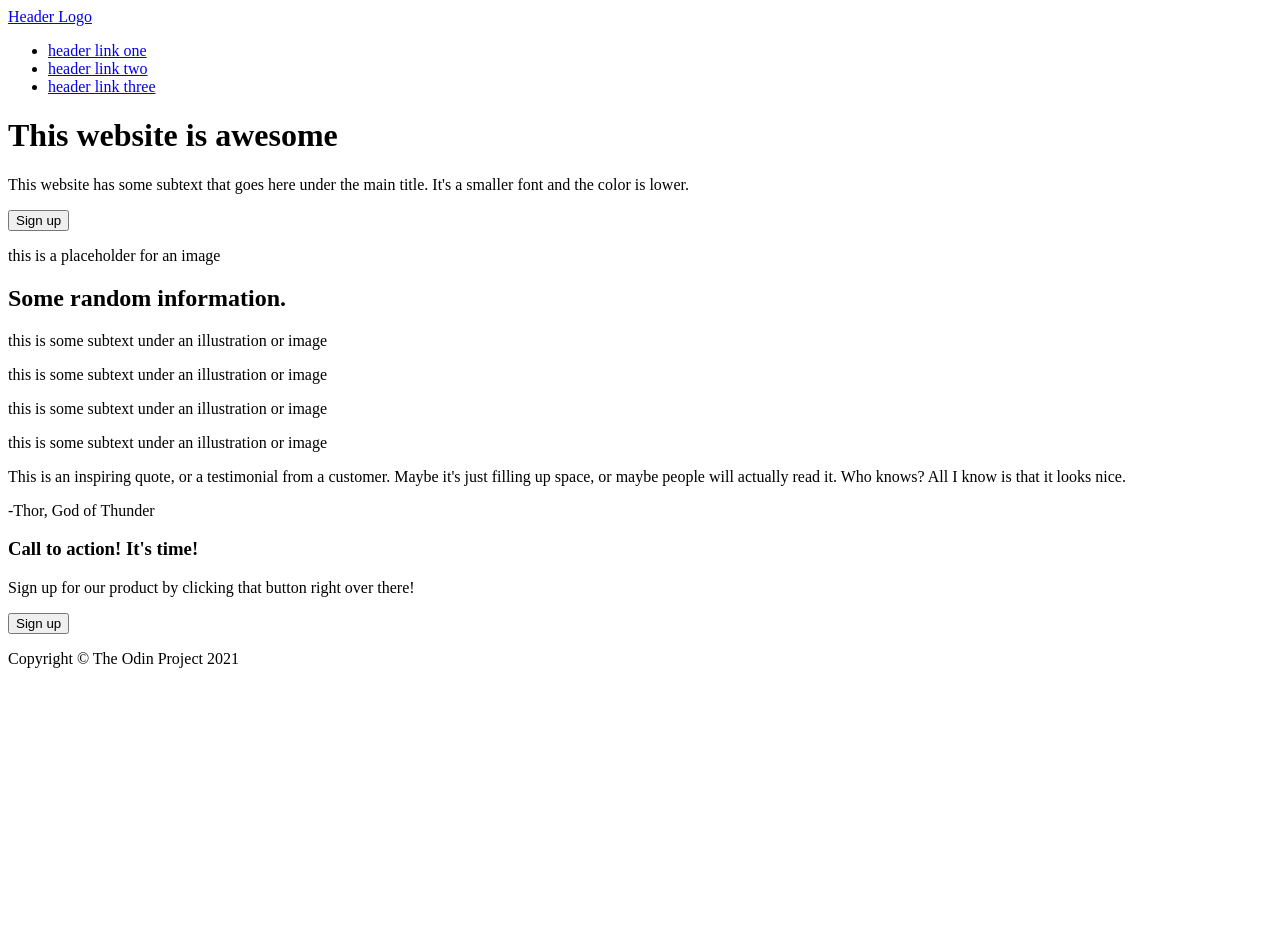
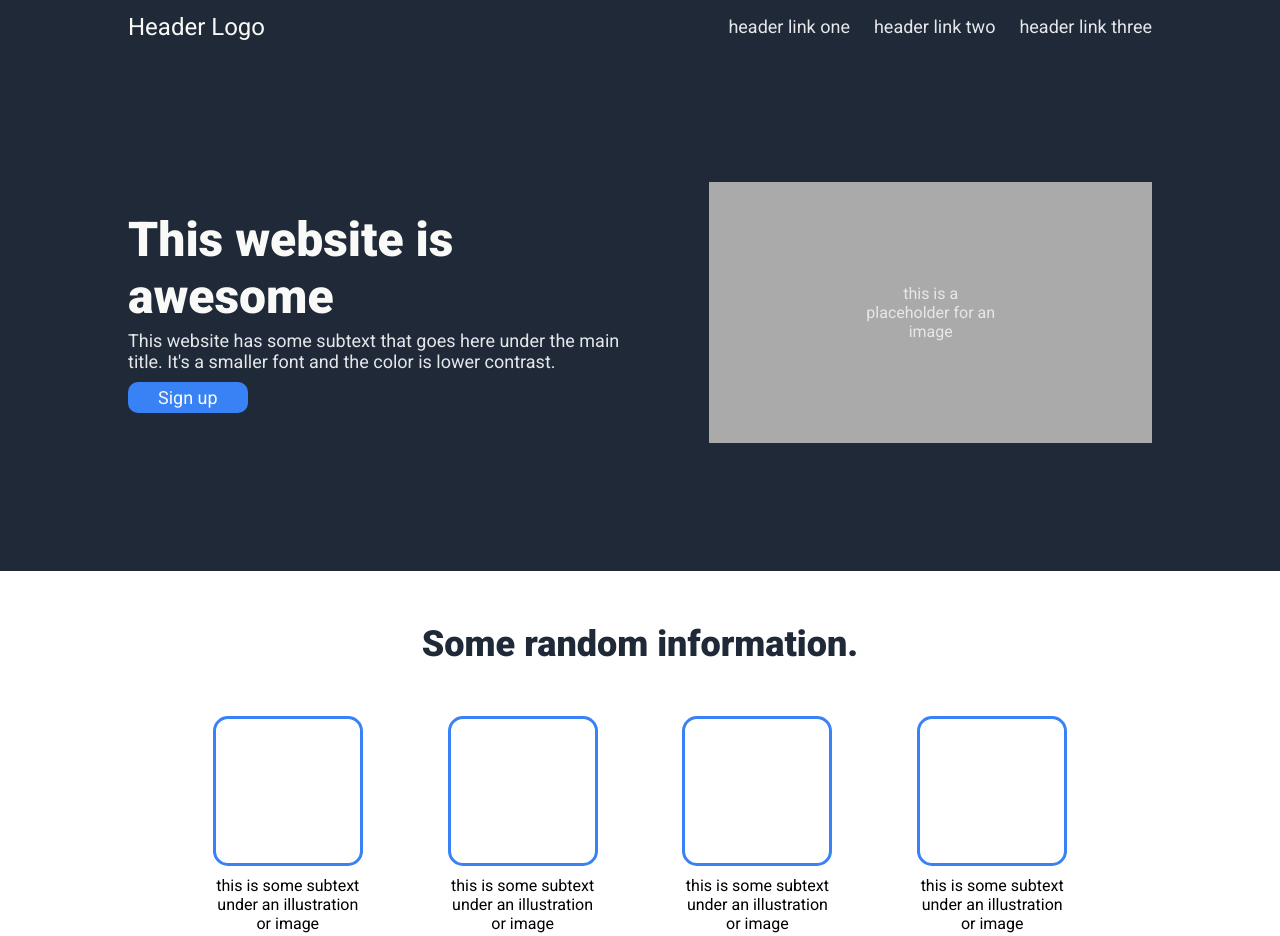
Before and after one commit to ClintonLAnton/Project-Landing-Page, a plain HTML site: page index.html in a window 1280 px wide. Shown: the top 936 px of the page. Before the commit the page ends 800 px from the top, so only its background shows below. Drawn offline with Linux system fonts and the light colour scheme.

Commit message:
Finished project v1

```diff
--- a/index.html
+++ b/index.html
@@ -14,17 +14,18 @@
                 <a href="#">Header Logo</a>
             </div>
             <div>
-                <ul>
+                <ul class="nav_links">
                     <li><a href="#">header link one</a></li>
                     <li><a href="#">header link two</a></li>
                     <li><a href="#">header link three</a></li>
                 </ul>
             </div>
         </nav>
-        <div>
+
+        <div class="section_1_collumns">
             <div class="h1_container">
                 <h1>This website is awesome</h1>
-                <p>This website has some subtext that goes here under the main title. It's a smaller font and the color is lower.</p>
+                <p>This website has some subtext that goes here under the main title. It's a smaller font and the color is lower contrast.</p>
                 <button>Sign up</button>
             </div>
 
@@ -36,20 +37,20 @@
 
     <Section class="section_2">
         <h2>Some random information.</h2>
-        <div class="image_text_containers">
-            <div>
+        <div class="main_box_container">
+            <div class="box_item">
                 <div class="box_img"></div>
                 <p class="box_text">this is some subtext under an illustration or image</p>
             </div>
-            <div>
+            <div class="box_item">
                 <div class="box_img"></div>
                 <p class="box_text">this is some subtext under an illustration or image</p>
             </div>
-            <div>
+            <div class="box_item">
                 <div class="box_img"></div>
                 <p class="box_text">this is some subtext under an illustration or image</p>
             </div>
-            <div>
+            <div class="box_item">
                 <div class="box_img"></div>
                 <p class="box_text">this is some subtext under an illustration or image</p>
             </div>
@@ -57,11 +58,14 @@
     </Section>
 
     <section class="section_3">
+        <div class="thor_sect">
             <p class="thor_quote">This is an inspiring quote, or a testimonial from a customer. Maybe it's just filling up space, or maybe people will actually read it. Who knows? All I know is that it looks nice.</p>
             <p class="thor_credit">-Thor, God of Thunder</p>
+        </div>
     </section>
 
     <section class="section_4">
+        <div class="sign_up_container">
             <div>
                 <h3>Call to action! It's time!</h3>
                 <p>Sign up for our product by clicking that button right over there!</p>
@@ -69,10 +73,12 @@
             <div>
                 <button class="section_4_button">Sign up</button>
             </div>
+        </div>
     </section>
 
     <footer>
         <p>Copyright © The Odin Project 2021</p>
     </footer>
+
 </body>
 </html>
--- a/style.css
+++ b/style.css
@@ -0,0 +1,189 @@
+@import url('https://fonts.googleapis.com/css2?family=Roboto:ital,wght@0,400;0,700;0,900;1,300&display=swap');
+
+* {
+    margin: 0;
+    padding: 0;
+    box-sizing: border-box;
+    font-family: 'Roboto', sans-serif;
+}
+
+/* Nav */
+
+.header_logo a {
+    font-size: 24px;
+    color: #F9FaF8;
+}
+
+nav {
+    display: flex;
+    justify-content: space-between;
+    padding: 1% 10%;
+    align-items: center;
+}
+
+a {
+    text-decoration: none;
+}
+
+.nav_links a {
+    color: #e5e7eb;
+}
+
+.nav_links li {
+    display: inline-block;
+    font-size: 18px;
+    list-style-type: none;
+    padding: 0 0 0 20px;
+}
+
+nav ul {
+    justify-content: flex-end;
+}
+
+header {
+    background-color: #1F2937;
+}
+
+/* Section_1_collumns */
+
+.section_1_collumns {
+    display: flex;
+    justify-content: space-evenly;
+    padding: 10% 10%;
+    align-items: center;
+    gap: 5%;
+}
+
+.h1_container h1 {
+    color: #F9FaF8;
+    font-size: 48px;
+    font-weight: 900;
+    padding-bottom: 5px;
+}
+
+.h1_container p {
+    color: #e5e7eb;
+    font-size: 18px;
+    padding-bottom: 10px;
+}
+
+.h1_container button {
+    background-color: #3882F6;
+    font-size: 18px;
+    padding: 5px 30px;
+    border-radius: 10px;
+    border: none;
+    color: #F9FaF8;
+}
+
+.placeholder_container {
+    padding: 10% 15%;
+    background-color: #aaaaaa;
+    text-align: center;
+    color: #e5e7eb;
+}
+
+/* section_2 */
+
+.section_2 {
+    padding: 0 10% 10% 10%;
+}
+
+.section_2 h2 {
+    font-size: 36px;
+    font-weight: 900;
+    color: #1F2937;
+    text-align: center;
+    padding-top: 5%;
+    padding-bottom: 5%;
+}
+
+.main_box_container {
+    display: flex;
+    justify-content: space-evenly;
+}
+
+.box_img {
+    border-style: solid;
+    height: 150px;
+    width: 150px;
+    border-color: #3882F6;
+    border-radius: 15px;
+}
+
+.box_text {
+    width: 150px;
+    text-align: center;
+    padding-top: 10px;
+}
+
+/* section_3 */
+
+.section_3 {
+    background-color: #e5e7eb;
+    padding: 10% 10% 10% 10%;
+}
+
+.thor_sect {
+   padding: 0 5% 0 5%;
+}
+
+.thor_quote {
+    font-size: 36px;
+    font-style: italic;
+    color: #1F2937;
+    text-align: left;
+}
+
+.thor_credit {
+    text-align: right;
+    font-size: 18px;
+    font-weight: 900;
+    padding-top: 10px;
+}
+
+/* section_4 */
+
+.section_4 {
+    padding: 7% 10% 7% 10%;
+}
+
+.sign_up_container {
+    background-color: #3882F6;
+    display: flex;
+    align-items: center;
+    justify-content: space-around;
+    padding: 5% 10% 5% 10%;
+    border-radius: 10px;
+}
+
+.sign_up_container h3 {
+    color: #F9FaF8;
+}
+
+.sign_up_container p {
+    color: #e5e7eb;
+}
+
+.section_4_button {
+    background-color: #3882F6;
+    font-size: 18px;
+    padding: 5px 30px;
+    border-radius: 10px;
+    border-color: #F9FaF8;
+    border-style: solid;
+    color: #F9FaF8;
+}
+
+/* footer */
+
+footer {
+    background-color: #1F2937;
+    text-align: center;
+    padding: 5%;
+}
+
+footer p {
+    color: #e5e7eb;
+    font-size: 18px;
+}
```
Lines whose indentation alone changed are shown as unchanged.
